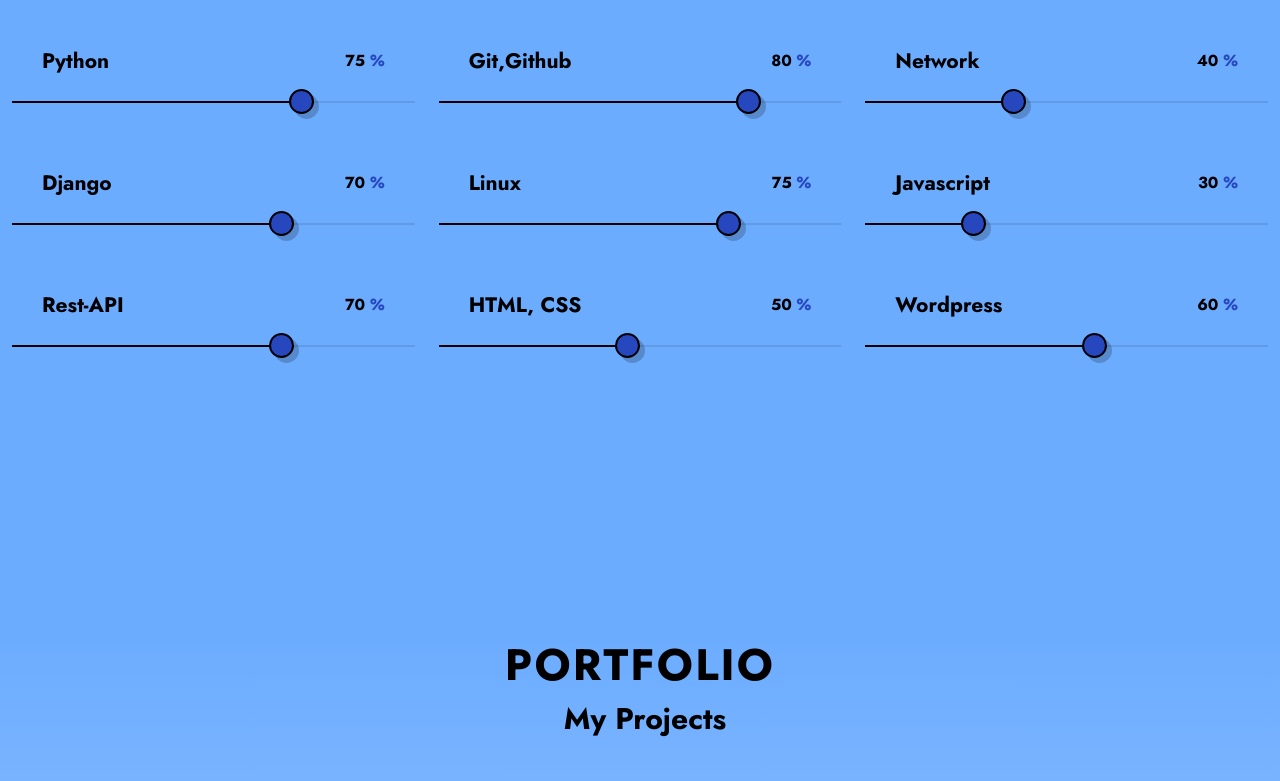
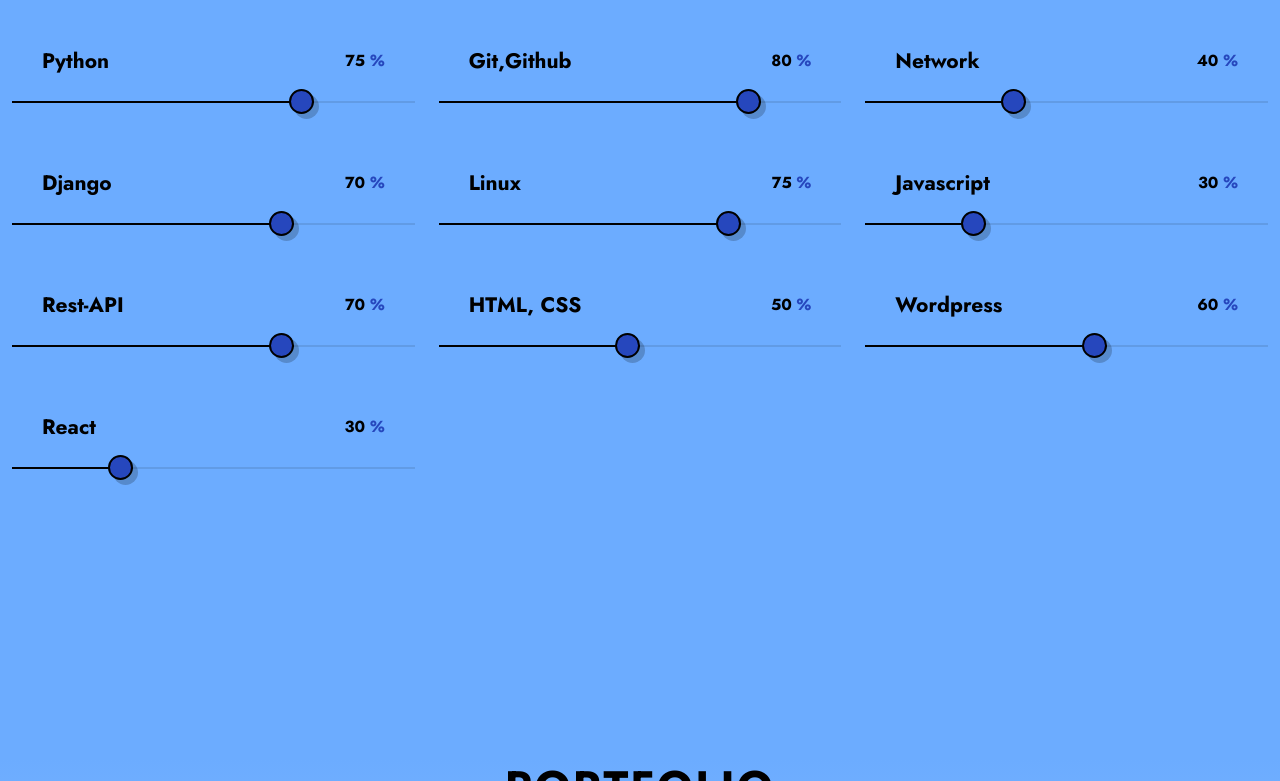
Before and after one commit to JabedAhmedRifat/jabed, a plain HTML site: page index.html in a window 1280 px wide. Shown: the part 1948-2729 px from the top of the page. Drawn offline with Linux system fonts and the light colour scheme.

Commit message:
skill added

```diff
--- a/index.html
+++ b/index.html
@@ -473,6 +473,30 @@
                         </span>
                       </div>
                     </div>
+
+
+                    <div class="skills-item scrolla-element-anim-1 scroll-animate" data-animate="active">
+                      <h6 class="name">
+                        <span> React </span>
+                      </h6>
+                      <div class="text">
+                        <div>
+                          <!-- <p>Lorem ipsum dolor sit amet, consectetur adipiscing elit, sed do eiusmod tempor incididunt ut labore et dolore magna aliqua.</p> -->
+                        </div>
+                      </div>
+                      <div class="dots">
+                        <div class="dot" style="width: 30%;">
+                          <span></span>
+                        </div>
+                      </div>
+                      <div class="value">
+                        <span class="num">30 <span>%</span>
+                        </span>
+                      </div>
+                    </div>
+
+
+
                 </div>
               </div>
 
```
Lines whose indentation alone changed are shown as unchanged.
